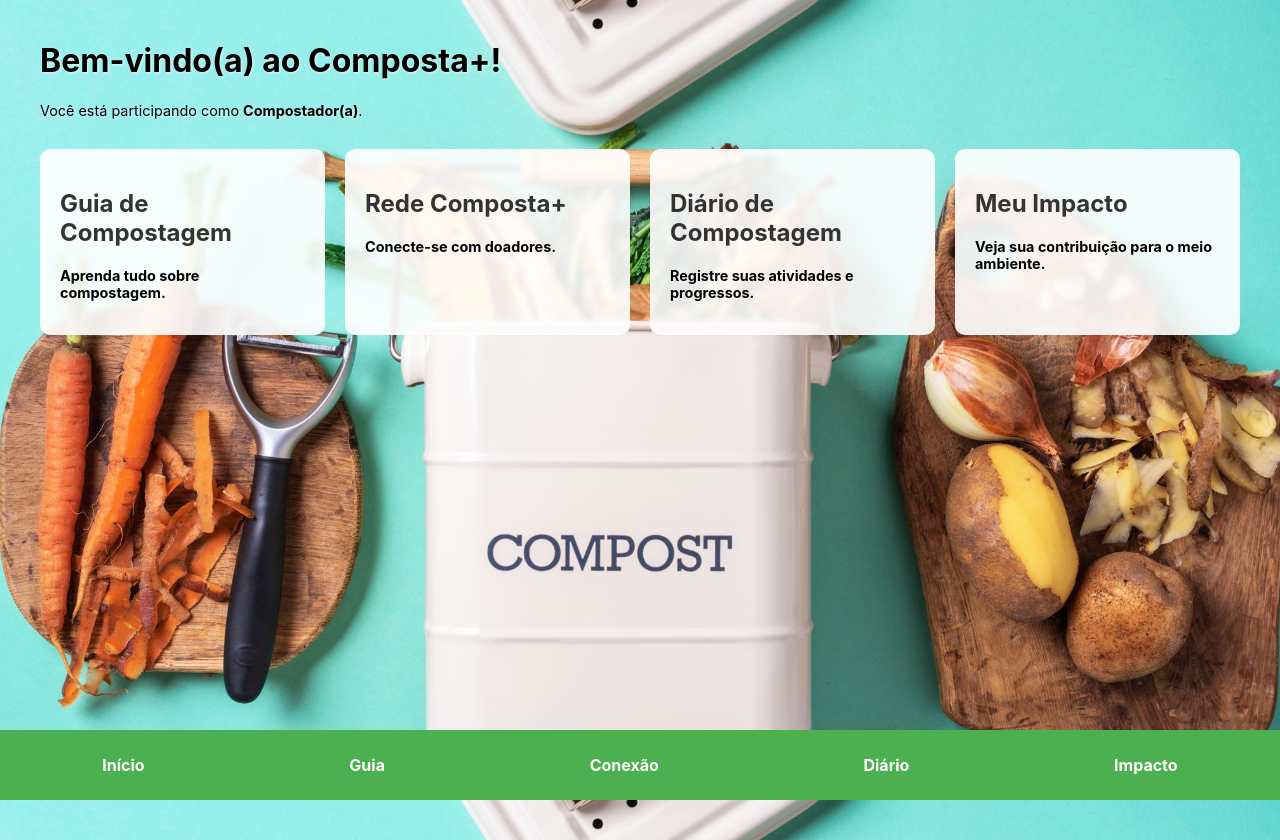
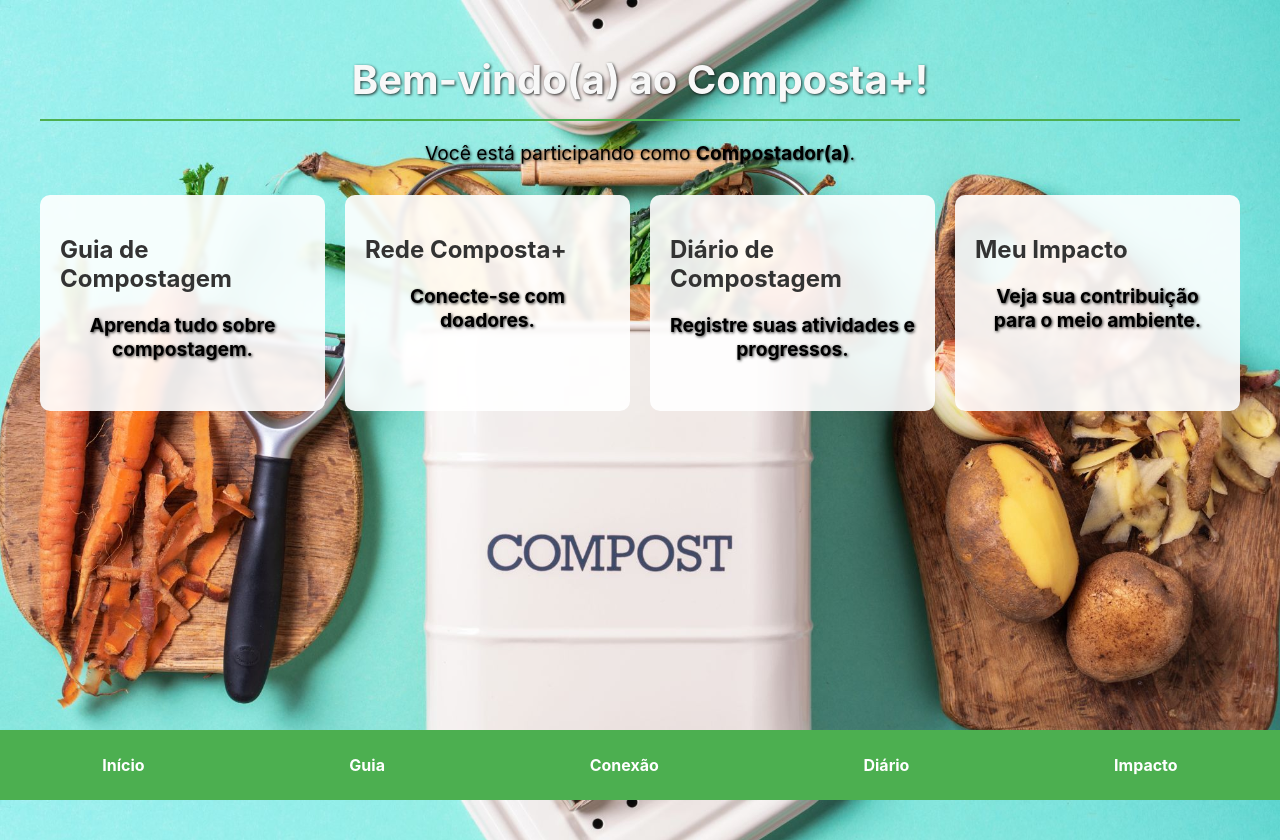
Before and after one commit to AlberthyFerraz/desafio5, a React (Create React App) app: page /dashboard in a window 1280 px wide. Built offline with nearby package versions, Linux system fonts and the light colour scheme.

Commit message:
mudacas na centralizacao do texto

```diff
--- a/src/Dashboard.css
+++ b/src/Dashboard.css
@@ -10,6 +10,17 @@
   grid-template-columns: repeat(auto-fit, minmax(250px, 1fr));
   gap: 20px;
   margin: 30px 0;
+}
+.dashboard-container h1 {
+  text-align: center; /* Centraliza o texto */
+  margin: 20px 0; /* Adiciona espaço acima e abaixo */
+  width: 100%; /* Garante que ocupa toda a largura */
+}
+.dashboard-container h1 {
+  font-size: 2.5rem; /* Tamanho maior */
+  color: #2e7d32; /* Cor verde escuro */
+  padding: 15px 0; /* Mais espaçamento */
+  border-bottom: 2px solid #4CAF50; /* Linha decorativa abaixo */
 }
 
 .dashboard-card {
@@ -51,8 +62,11 @@
   margin: 0 auto;
   min-height: 100vh;
 }
-
-/* Adicione estas novas regras para o fundo */
+.dashboard-container p {
+  text-align: center;
+  font-size: 1.2rem;
+  margin-bottom: 30px;
+}
 body {
   margin: 0;
   background-image: url('./assets/composta.jpg'); /* Caminho para sua imagem */
@@ -62,7 +76,7 @@ body {
   background-repeat: no-repeat;
 }
 
-/* Ajuste para o conteúdo ficar legível sobre a imagem */
+
 .dashboard-card {
   background-color: rgba(255, 255, 255, 0.9);
   border-radius: 10px;
@@ -73,7 +87,10 @@ body {
   backdrop-filter: blur(2px); }
 
 /* Melhor contraste para o texto principal */
-.dashboard-container h1,
+.dashboard-container h1{
+    color: rgb(248, 248, 248);
+    text-shadow: 1px 1px 3px rgba(0, 0, 0, 0.8);
+}
 .dashboard-container p {
   color: rgb(0, 0, 0);
-  text-shadow: 1px 1px 3px rgba(248, 248, 248, 0.8);}
+  text-shadow: 1px 1px 3px rgba(0, 0, 0, 0.8);}
```
